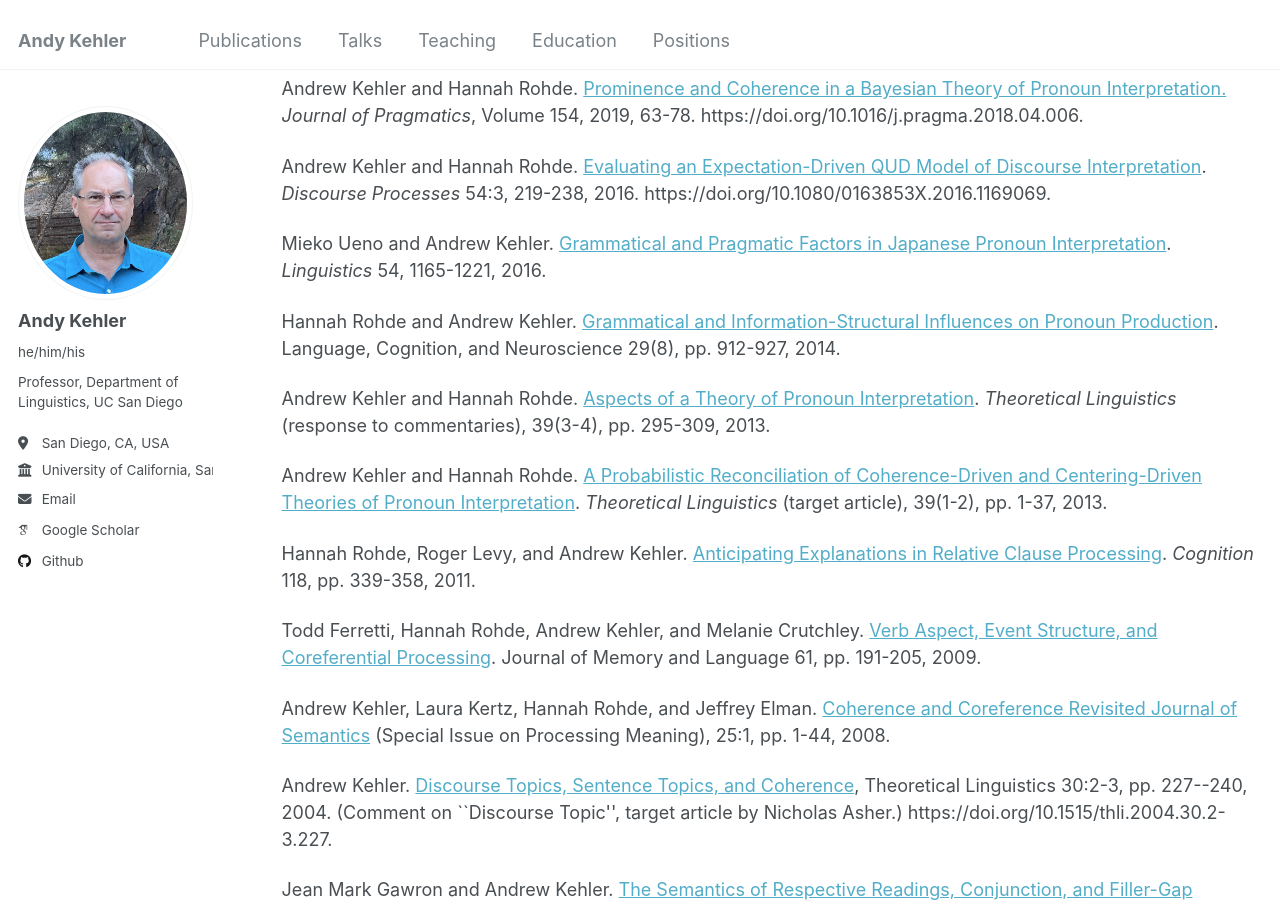
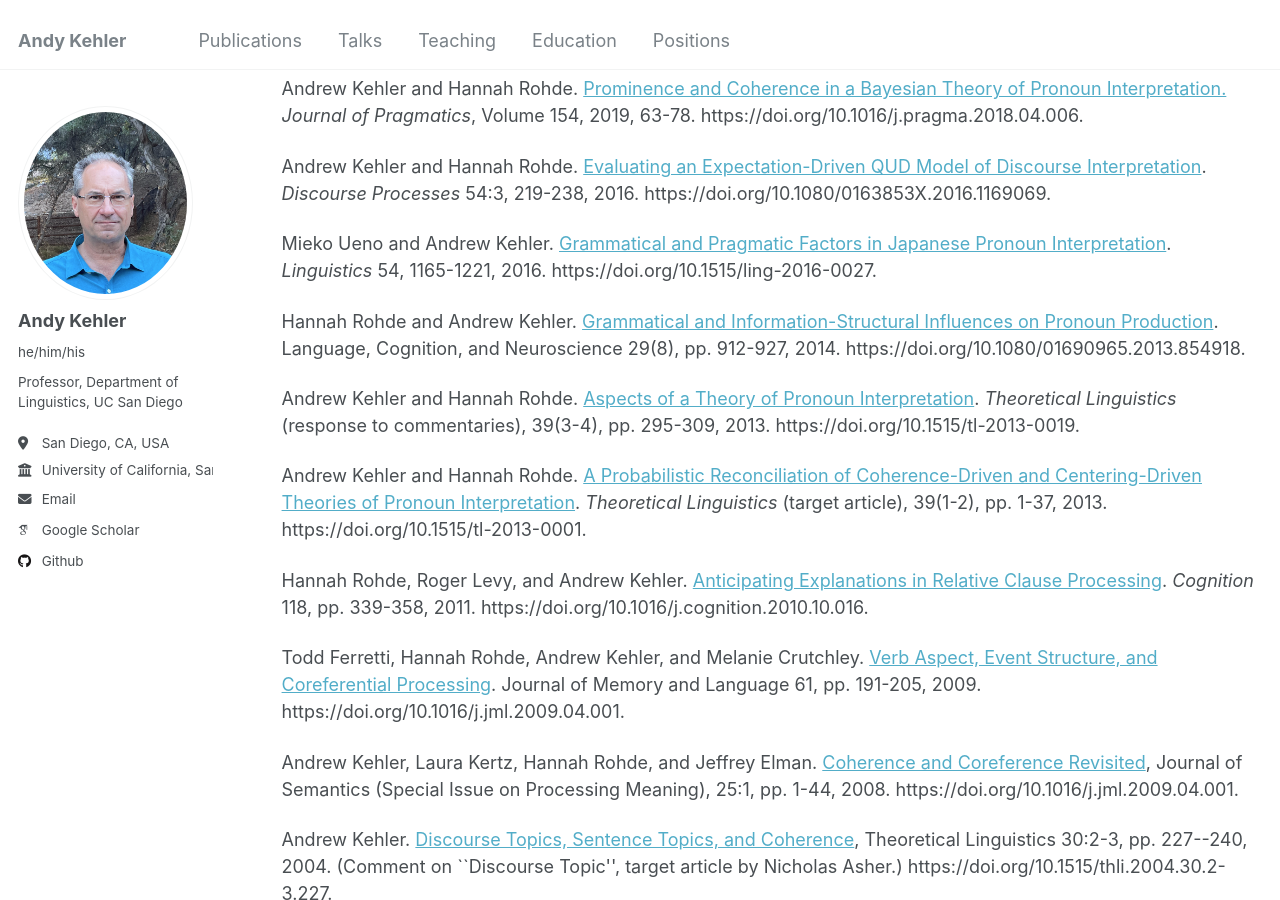
Before and after one commit to akehler/akehler.github.io, a Jekyll site: the page built from _pages/publications.html, in a window 1280 px wide and 900 px high, scrolled down 983 px. Built offline with Jekyll 4.4.1, drawn with Linux system fonts in a browser that asks for light colours; some web fonts are replaced; part of the change alters nothing that is shown.

Commit message:
Update publications.html

```diff
--- a/_pages/publications.html
+++ b/_pages/publications.html
@@ -87,19 +87,19 @@ Andrew Kehler and Hannah Rohde.  <a ref="https://www.tandfonline.com/doi/abs/10.
   <p>
 Mieko Ueno and Andrew Kehler. <a href="https://www.degruyter.com/document/doi/10.1515/ling-2016-0027/html">Grammatical and Pragmatic Factors in
   Japanese Pronoun Interpretation</a>. <i>Linguistics</i>
- 54, 1165-1221, 2016.
+ 54, 1165-1221, 2016.  https://doi.org/10.1515/ling-2016-0027.
 
   <p>
 
 Hannah Rohde and Andrew Kehler. <a href="https://www.tandfonline.com/doi/full/10.1080/01690965.2013.854918">Grammatical and Information-Structural Influences
    on Pronoun Production</a>. Language, Cognition,
-   and Neuroscience 29(8), pp. 912-927, 2014.
+   and Neuroscience 29(8), pp. 912-927, 2014. https://doi.org/10.1080/01690965.2013.854918.
 
   <p>
 
   Andrew Kehler and Hannah Rohde.  <a href="https://www.degruyter.com/document/doi/10.1515/tl-2013-0019/html">Aspects of
   a Theory of Pronoun Interpretation</a>. <i>Theoretical Linguistics</i>
-   (response to commentaries), 39(3-4), pp. 295-309, 2013.
+   (response to commentaries), 39(3-4), pp. 295-309, 2013. https://doi.org/10.1515/tl-2013-0019.
 
 <p>
 
@@ -108,27 +108,27 @@ Andrew Kehler and Hannah Rohde.  <a href="https://www.degruyter.com/document/doi
    Probabilistic Reconciliation of Coherence-Driven and
    Centering-Driven Theories of Pronoun
    Interpretation</a>. <i>Theoretical Linguistics</i>
-   (target article), 39(1-2), pp. 1-37, 2013.
+   (target article), 39(1-2), pp. 1-37, 2013. https://doi.org/10.1515/tl-2013-0001.
 
 <p>
 
 Hannah Rohde, Roger Levy, and Andrew Kehler. <a href="https://www.sciencedirect.com/science/article/abs/pii/S0010027710002532">Anticipating Explanations in Relative Clause
-   Processing</a>. <i>Cognition</i> 118, pp. 339-358, 2011.
+   Processing</a>. <i>Cognition</i> 118, pp. 339-358, 2011. https://doi.org/10.1016/j.cognition.2010.10.016.
 
 <p>
 
 Todd Ferretti, Hannah Rohde, Andrew Kehler, and Melanie
 Crutchley. <a href="https://www.sciencedirect.com/science/article/abs/pii/S0749596X09000436">Verb Aspect, Event Structure,
 and Coreferential Processing</a>. Journal
-of Memory and Language 61, pp. 191-205, 2009.
+of Memory and Language 61, pp. 191-205, 2009. https://doi.org/10.1016/j.jml.2009.04.001.
 
 <p>
 
 
 Andrew Kehler, Laura Kertz, Hannah Rohde, and Jeffrey Elman.
 <a href="https://academic.oup.com/jos/article-abstract/25/1/1/1616215">Coherence and Coreference
-Revisited Journal of
-Semantics</a> (Special Issue on Processing Meaning), 25:1, pp. 1-44, 2008.
+Revisited</a>, Journal of
+Semantics (Special Issue on Processing Meaning), 25:1, pp. 1-44, 2008. https://doi.org/10.1016/j.jml.2009.04.001.
 
 <p>
 Andrew Kehler. <a href="https://www.degruyter.com/document/doi/10.1515/thli.2004.30.2-3.227/html">Discourse Topics, Sentence
```
